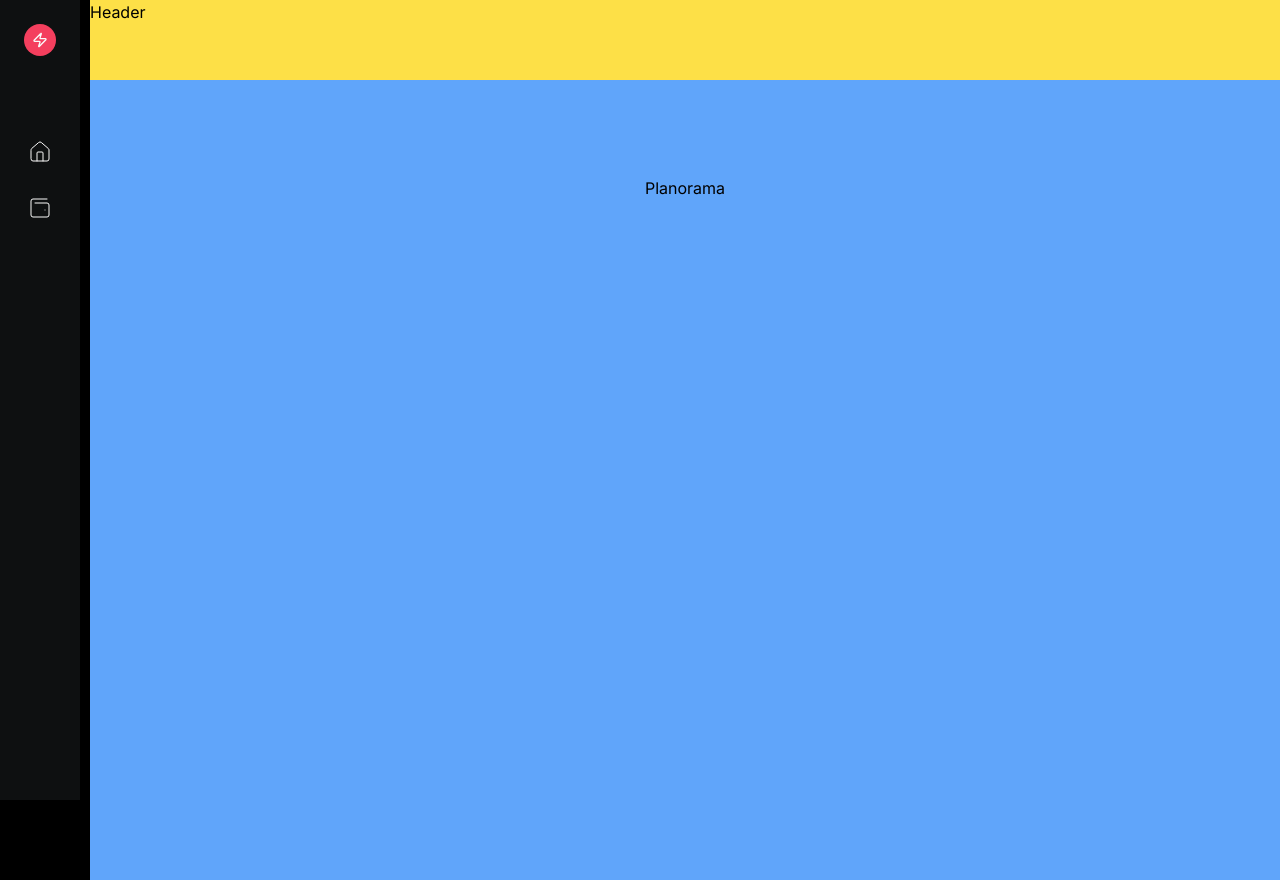
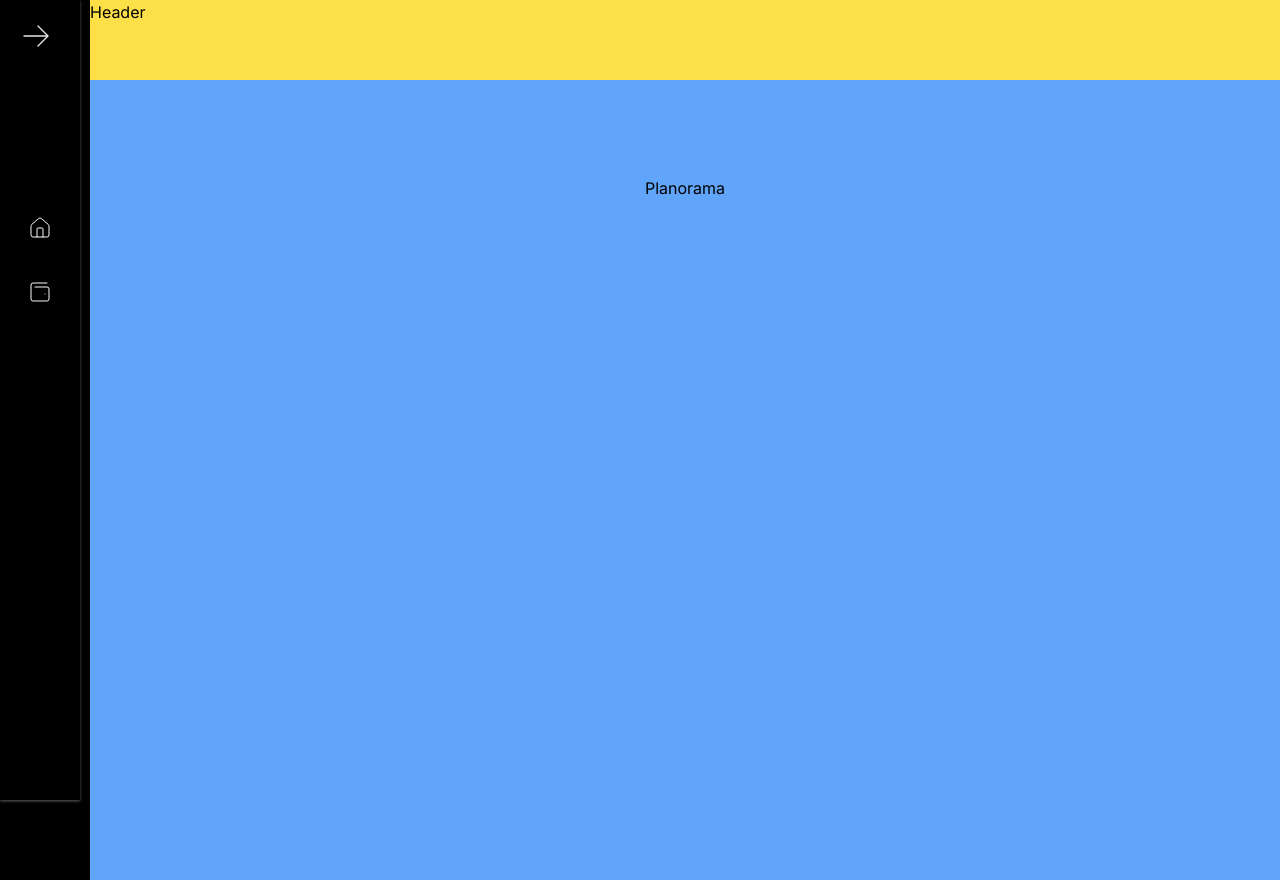
Before and after one commit to naiandersonb/planner, a Next.js app: page / in a window 1280 px wide. Built offline with nearby package versions, Linux system fonts and the light colour scheme.

Commit message:
sidebar com motion

```diff
--- a/src/components/app-layout/index.tsx
+++ b/src/components/app-layout/index.tsx
@@ -25,18 +25,18 @@ export function AppLayout({ children }: AppLayoutProps) {
 
   return (
     <>
-      <SidebarContainer onToggle={onToggle} isOpen={isOpen}>
-        <SidebarItem
-          isOpen={isOpen}
-          title="Planorama"
-          href="/dashboard"
-          icon={
+      <SidebarContainer
+        onToggle={onToggle}
+        isOpen={isOpen}
+        logo={
+          <div className="flex items-center text-neutral-50 gap-2">
             <div className="bg-rose-500 p-2 rounded-full">
               <Zap size={16} />
             </div>
-          }
-        />
-
+            <span className="font-bold">Planorama</span>
+          </div>
+        }
+      >
         <div className="mt-16 flex flex-col w-full items-start gap-2">
           {sidebarItems.map((item) => (
             <SidebarItem key={item.title} isOpen={isOpen} {...item} />
--- /dev/null
+++ b/src/components/sidebar/sidebar-button/index.tsx
@@ -0,0 +1,50 @@
+import { motion, useAnimationControls } from "framer-motion";
+import { HtmlHTMLAttributes, useEffect } from "react";
+
+const svgVariants = {
+  close: {
+    rotate: 360,
+  },
+  open: {
+    rotate: 180,
+  },
+};
+
+type SidebarButtonProps = {
+  isOpen?: boolean;
+} & HtmlHTMLAttributes<HTMLButtonElement>;
+export function SidebarButton({ isOpen = false, ...rest }: SidebarButtonProps) {
+  const svgControls = useAnimationControls();
+
+  useEffect(() => {
+    const control = () => {
+      return isOpen ? svgControls.start("open") : svgControls.start("close");
+    };
+    control();
+  }, [isOpen, svgControls]);
+
+  return (
+    <button className={`p-1 rounded-full flex ${rest.className}`} {...rest}>
+      <svg
+        xmlns="http://www.w3.org/2000/svg"
+        fill="none"
+        viewBox="0 0 24 24"
+        strokeWidth={1}
+        stroke="currentColor"
+        className="w-8 h-8 stroke-neutral-200"
+      >
+        <motion.path
+          strokeLinecap="round"
+          strokeLinejoin="round"
+          variants={svgVariants}
+          animate={svgControls}
+          d="M13.5 4.5 21 12m0 0-7.5 7.5M21 12H3"
+          transition={{
+            duration: 0.5,
+            ease: "easeInOut",
+          }}
+        />
+      </svg>
+    </button>
+  );
+}
--- a/src/components/sidebar/sidebar-container/index.tsx
+++ b/src/components/sidebar/sidebar-container/index.tsx
@@ -1,15 +1,39 @@
 "use client";
 
-import { ReactNode, useMemo } from "react";
+import { motion, useAnimationControls } from "framer-motion";
+import { ReactNode, useEffect, useMemo } from "react";
+import { SidebarButton } from "../sidebar-button";
 
 interface SidebarContainerProps {
+  logo?: JSX.Element;
   children: ReactNode;
   isOpen: boolean;
   onToggle: () => void;
 }
 
+const containerVariants = {
+  close: {
+    width: "5rem",
+    transition: {
+      type: "spring",
+      damping: 15,
+      duration: 0.5,
+    },
+  },
+  open: {
+    width: "16rem",
+    transition: {
+      type: "spring",
+      damping: 15,
+      duration: 0.5,
+    },
+  },
+};
+
+
 export function SidebarContainer({
   children,
+  logo = <></>,
   isOpen,
   onToggle,
 }: SidebarContainerProps) {
@@ -17,15 +41,29 @@ export function SidebarContainer({
     return isOpen ? "max-w-[280px]" : "max-w-[max-content] overflow-hidden";
   }, [isOpen]);
 
+  const containerControls = useAnimationControls();
+
+  useEffect(() => {
+    if (isOpen) {
+      containerControls.start("open");
+    } else {
+      containerControls.start("close");
+    }
+  }, [containerControls, isOpen]);
+
   return (
-    <aside
-      onClick={onToggle}
-      className={`
-          fixed top-0 left-0 col-span-2 max-w-[280px] bg-dark-secondary w-full
-          h-full transition-width ease-in-out flex flex-col items-start p-4 ${sidebar}
-        `}
+    <motion.aside
+      variants={containerVariants}
+      animate={containerControls}
+      initial="close"
+      className="bg-dark-primary flex flex-col z-10 gap-20 p-4 absolute top-0 left-0 h-full shadow shadow-neutral-600"
     >
+      <div className="flex flex-row w-full justify-between place-items-center">
+        {isOpen && logo}
+
+        <SidebarButton onClick={onToggle} isOpen={isOpen} />
+      </div>
       {children}
-    </aside>
+    </motion.aside>
   );
 }
--- a/src/components/sidebar/sidebar-item/index.tsx
+++ b/src/components/sidebar/sidebar-item/index.tsx
@@ -2,6 +2,7 @@
 
 import Link from "next/link";
 import { usePathname } from "next/navigation";
+import { useMemo } from "react";
 
 interface SidebarItemProps {
   href: string;
@@ -19,15 +20,18 @@ export function SidebarItem({
 }: SidebarItemProps) {
   const pathname = usePathname();
 
-  const hasSelected = pathname.includes(href)
+  const hasSelected = useMemo(() => {
+    const selected = pathname.includes(href)
+    return selected ? 'w-full bg-neutral-900 text-rose-500' : 'text-neutral-50'
+  }, [pathname, href])
 
   return (
     <Link href={href} passHref className="w-full">
       <div
-        className={`text-neutral-50 flex items-center gap-4 p-2 rounded-md ${hasSelected && 'w-full bg-neutral-900 text-rose-500'}`}
+       className={`flex p-3 rounded cursor-pointer stroke-[0.75] place-items-center gap-3 transition-colors duration-100 overflow-hidden ${hasSelected}`}
       >
-        <div className={`w-8 h-8 flex items-center justify-center`}>{icon}</div>
-        <span className={`${isOpen ? "inline" : "hidden"}`}>{title}</span>
+        <div className='w-8 h-8 flex items-center justify-center'>{icon}</div>
+        <span className="text-inherit font-poppins overflow-clip whitespace-nowrap tracking-wide">{title}</span>
       </div>
     </Link>
   );
```
